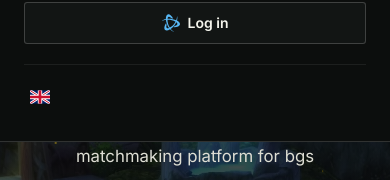
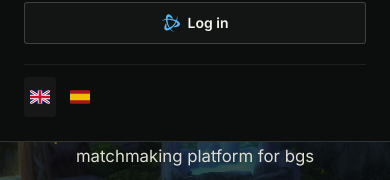
Before and after one commit to gallardoS/rbgs.io, a React (Vite) app: page / in a window 390 px wide. Both pictures are taken after a click on the button "Menu". Shown: the part 311-491 px from the top of the page. Built offline with nearby package versions, Linux system fonts and the light colour scheme; no server answers.

Commit message:
show language flags expanded in mobile menu

```diff
--- a/src/LanguageMenu.tsx
+++ b/src/LanguageMenu.tsx
@@ -28,6 +28,11 @@ export function LanguageMenu() {
   return <div className="language-switch" ref={ref} onBlur={event => {
     if (!event.currentTarget.contains(event.relatedTarget)) setOpen(false);
   }}>
+    <div className="mobile-language-options">
+      {(['en', 'es'] as const).map(code => <Link key={code} to={localizedPath(location.pathname, code) + location.search + location.hash} className="language-flag" aria-label={code === 'en' ? 'English' : 'Español'} title={code === 'en' ? 'English' : 'Español'} aria-current={language === code ? 'page' : undefined}>
+        <img src={`/flag-${code}.svg`} width="20" height="14" alt="" />
+      </Link>)}
+    </div>
     <button ref={trigger} type="button" className="language-flag" aria-label={`${t('languageLabel')}: ${language === 'en' ? 'English' : 'Español'}`} aria-expanded={open} aria-controls="language-options" onClick={() => setOpen(!open)}>
       <img src={`/flag-${language}.svg`} width="20" height="14" alt="" />
     </button>
--- a/src/styles.css
+++ b/src/styles.css
@@ -327,3 +327,10 @@ html { scrollbar-color: #facc15 #0c0e0d; scrollbar-width: thin; }
 .skeleton-rating { width: 4.5rem; height: 1.45rem; }
 @keyframes player-card-pulse { 0%, 100% { opacity: .45; } 50% { opacity: 1; } }
 @media (prefers-reduced-motion: reduce) { .skeleton-block { animation: none; } }
+
+.mobile-language-options { display: none; }
+@media (max-width: 1000px) {
+  .mobile-language-options { display: flex; align-items: center; gap: .5rem; }
+  .language-switch > .language-flag, .language-switch > .language-options { display: none; }
+  .mobile-language-options .language-flag[aria-current="page"] { background: #ffffff0a; }
+}
```
